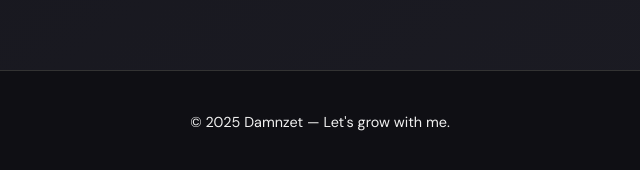
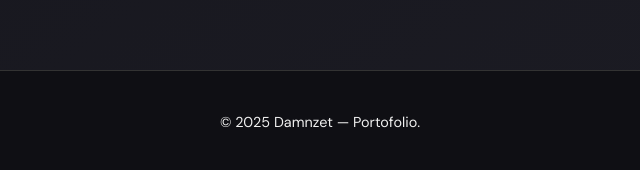
Before and after one commit to Damnzet/damnzet.github.io, a plain HTML site: page index.html in a window 1280 px wide. Shown: the part 3324-3494 px from the top of the page, 320-960 px from the left. Drawn offline with Linux system fonts and the light colour scheme.

Commit message:
Update index.html

```diff
--- a/index.html
+++ b/index.html
@@ -330,7 +330,7 @@
   </div>
 
   <footer>
-    &copy; 2025 Damnzet — Let's grow with me.
+    &copy; 2025 Damnzet — Portofolio.
   </footer>
 </body>
 </html>
```
